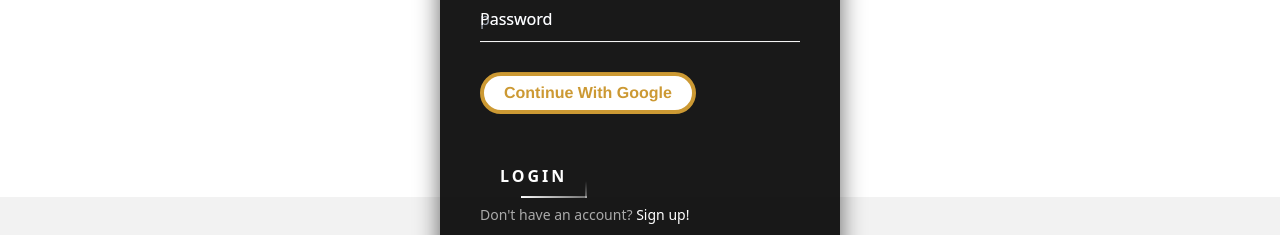
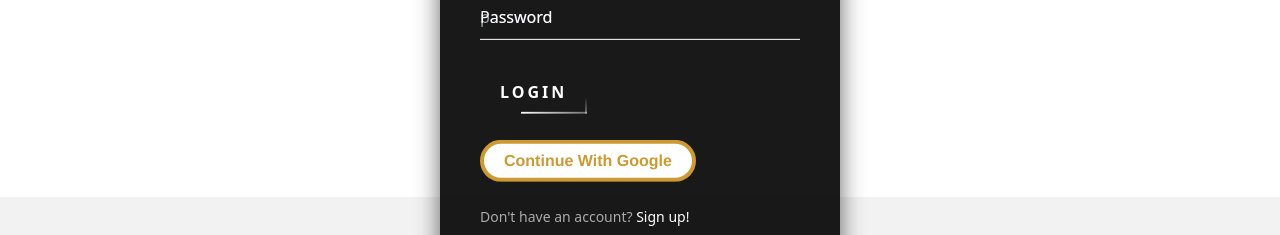
Before and after one commit to Faria-kaniz/ToyTitans, a React (Vite) app: page /login in a window 1280 px wide. Shown: the part 357-592 px from the top of the page. Built offline with nearby package versions, Linux system fonts and the light colour scheme; no server answers.

Commit message:
login reload issue fixing

```diff
--- a/src/Pages/Login/Login.css
+++ b/src/Pages/Login/Login.css
@@ -68,7 +68,7 @@
     text-transform: uppercase;
     overflow: hidden;
     transition: 0.5s;
-    margin-top: 40px;
+    margin-bottom: 20px;
     letter-spacing: 3px;
 }
 
--- a/src/Pages/Login/Login.jsx
+++ b/src/Pages/Login/Login.jsx
@@ -79,11 +79,6 @@ const Login = () => {
                     />
                     <label>Password</label>
                 </div>
-                <button className="button" onClick={handleGoogleLogin}>
-                    Continue With Google
-                    <div></div>
-                </button>
-                <br />
                 <Link onClick={handleLogin}>
                     <span></span>
                     <span></span>
@@ -91,6 +86,13 @@ const Login = () => {
                     <span></span>
                     Login
                 </Link>
+                <br />
+                <button className="button" onClick={handleGoogleLogin}>
+                    Continue With Google
+                    <div></div>
+                </button>
+                <br />
+                <br />
             </form>
             <p>
                 Don't have an account?{" "}
--- a/src/Providers/AuthProviders.jsx
+++ b/src/Providers/AuthProviders.jsx
@@ -16,7 +16,7 @@ const auth = getAuth(app);
 
 const AuthProviders = ({ children }) => {
     const [user, setUser] = useState(null);
-    const [loading, setLoading] = useState(false);
+    const [loading, setLoading] = useState(true);
 
     /**
      *
@@ -36,7 +36,7 @@ const AuthProviders = ({ children }) => {
     };
 
     const logOut = () => {
-        setLoading(true);
+        setLoading(false);
         return signOut(auth);
     };
 
```
